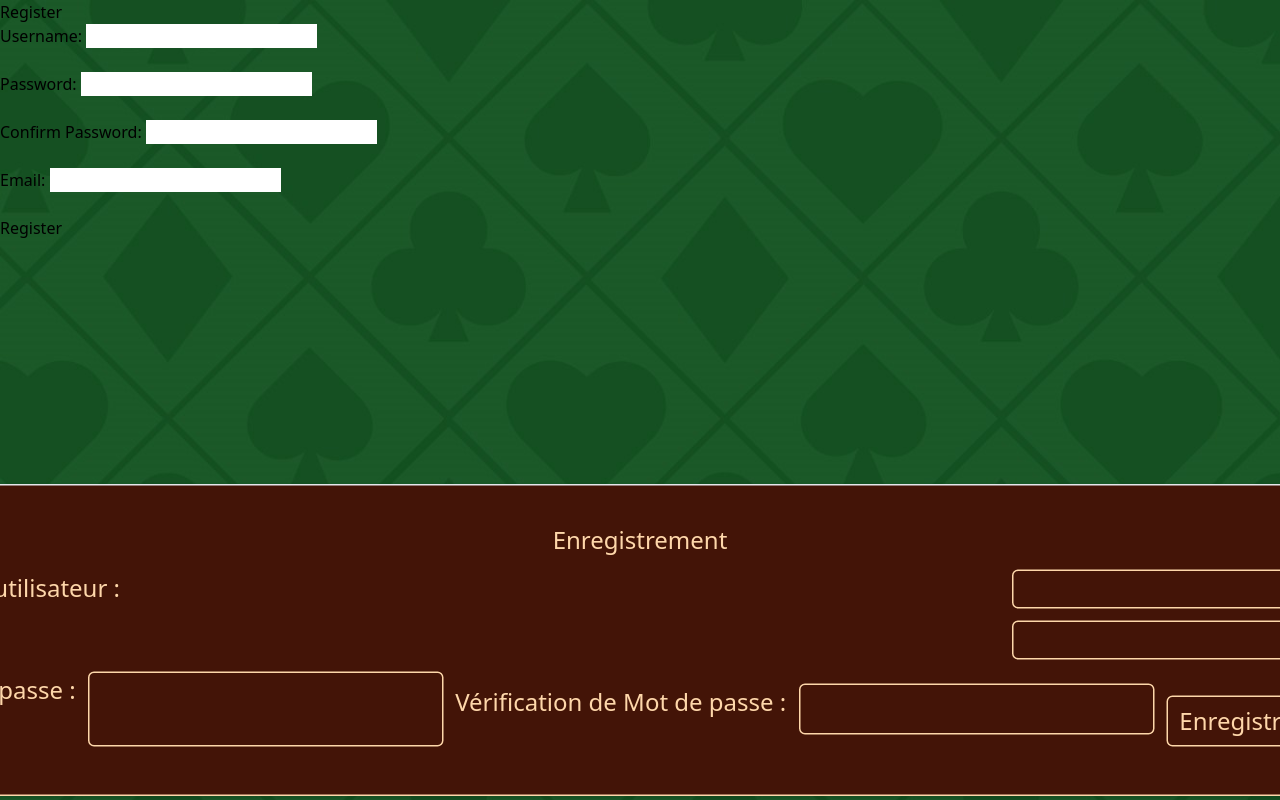
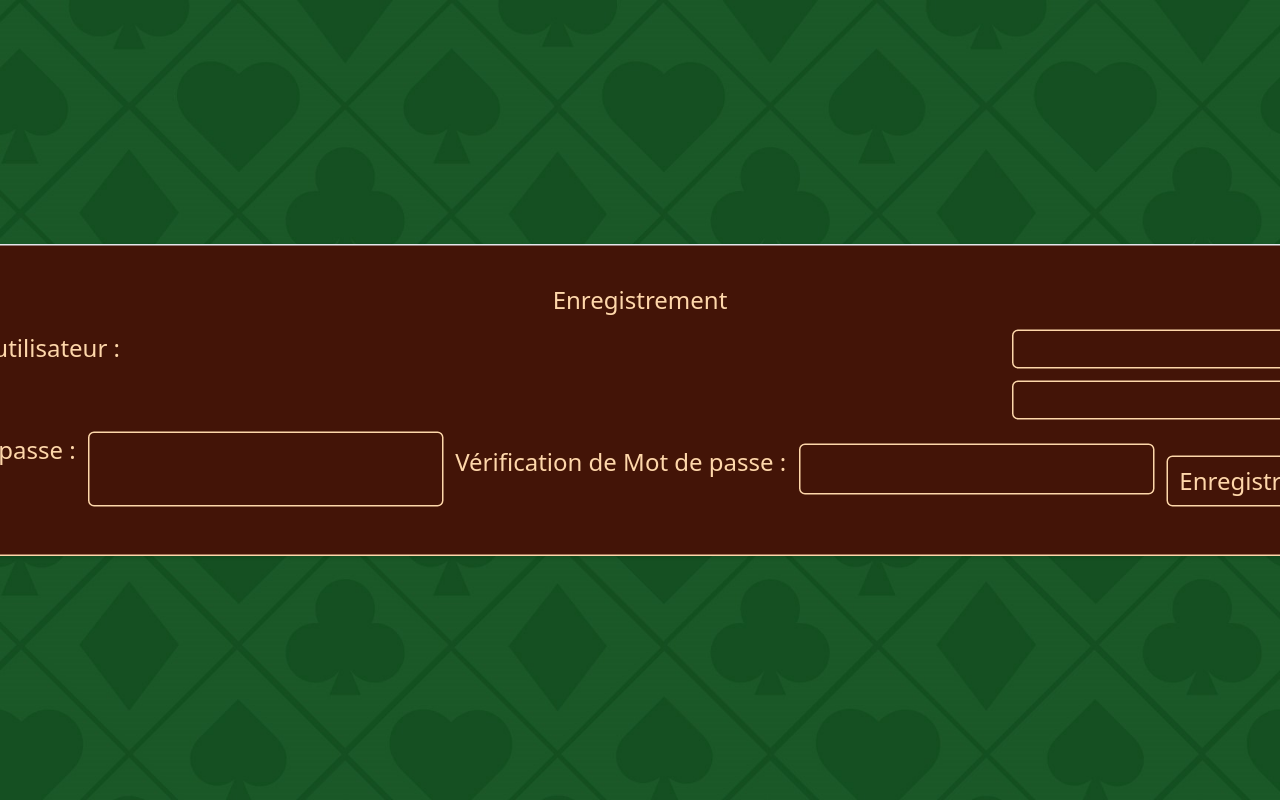
Before and after one commit to lorensviguie/STOUK-GAME, a website: page app/templates/register.html in a window 1280 px wide. Shown: the top 800 px of the page. Drawn offline with Linux system fonts and the light colour scheme; files whose address does not match are found by name.

Commit message:
fix register html

```diff
--- a/app/templates/register.html
+++ b/app/templates/register.html
@@ -1,31 +1,3 @@
-<!DOCTYPE html>
-<html>
-<head>
-    <link href="/static/styles/output.css" rel="stylesheet">
-    <title>Register Page</title>
-</head>
-<body>
-    <h1>Register</h1>
-
-    <form method="post">
-        <label for="username">Username:</label>
-        <input type="text" id="username" name="username" required><br><br>
-
-        <label for="password">Password:</label>
-        <input type="password" id="password" name="password" required><br><br>
-
-        <label for="password">Confirm Password:</label>
-        <input type="password" id="password" name="confirmpassword" required><br><br>
-
-        <label for="email">Email:</label>
-        <input type="email" id="email" name="email" required><br><br>
-
-        <input type="submit" value="Register">
-    </form>
-</body>
-</html>
-
-
 <!DOCTYPE html>
 <html>
 <head>
```
